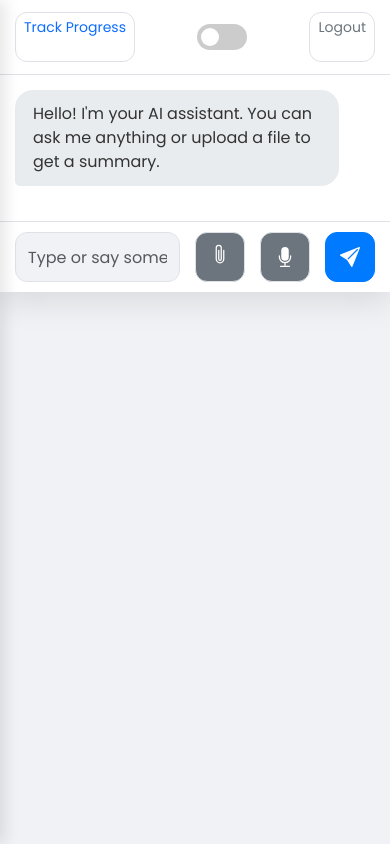
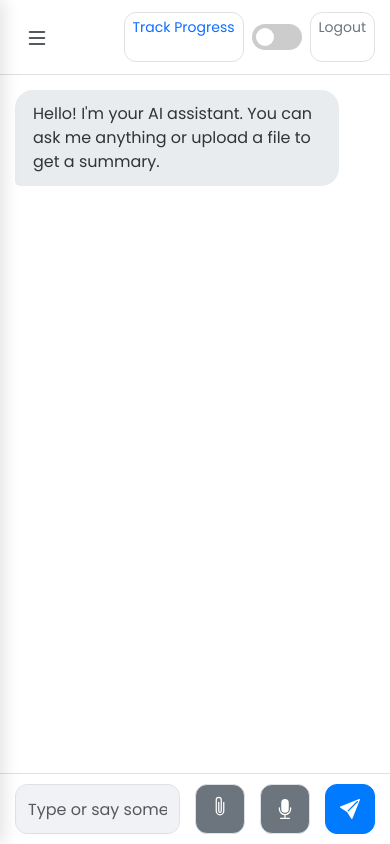
Before and after one commit to adityapethe15/AI-Powered-Chatbot-Flask-LLM-Integration-Dashboard, a Flask app: page / in a window 390 px wide. Run offline with Flask 3, Linux system fonts and the light colour scheme; the visitor is signed in with stand-in values (Sample User, id 1); data that the repository does not hold is empty; some libraries are stand-ins or nearby versions.

Commit message:
Fix mobile layout, scrolling, and add sidebar toggle

```diff
--- a/static/script.js
+++ b/static/script.js
@@ -6,6 +6,8 @@ document.addEventListener('DOMContentLoaded', () => {
     const fileUpload = document.getElementById('file-upload');
     const themeToggle = document.getElementById('theme-checkbox');
     const micBtn = document.getElementById('mic-btn');
+    const menuToggleBtn = document.getElementById('menu-toggle-btn');
+    const sidebar = document.querySelector('.sidebar');
 
     let currentConversationId = null;
 
@@ -14,6 +16,9 @@ document.addEventListener('DOMContentLoaded', () => {
     fileUpload.addEventListener('change', handleFileUpload);
     themeToggle.addEventListener('change', handleThemeToggle);
     micBtn.addEventListener('click', handleVoiceInput);
+    menuToggleBtn.addEventListener('click', () => {
+        sidebar.classList.toggle('show');
+    });
 
     // --- Initial Setup ---
     loadConversations();
--- a/static/style.css
+++ b/static/style.css
@@ -32,17 +32,22 @@
     --shadow: 0 10px 30px rgba(0, 0, 0, 0.4);
 }
 
+html {
+    height: 100%;
+}
+
 body {
     font-family: var(--font-family);
     background-color: var(--bg-color);
     color: var(--text-color);
-    display: flex;
-    justify-content: center;
-    align-items: center;
-    height: 100vh;
-    padding: 15px;
+    height: 100%;
+    margin: 0;
+    padding: 0;
     overflow: hidden;
     transition: background-color 0.3s, color 0.3s;
+    display: flex; /* Added for centering on desktop */
+    justify-content: center; /* Added for centering on desktop */
+    align-items: center; /* Added for centering on desktop */
 }
 
 .chat-container {
@@ -71,7 +76,6 @@ body {
 .history-list li:hover .delete-conv-btn { opacity: 0.7; }
 .delete-conv-btn:hover { opacity: 1; }
 
-/* === THIS IS THE MAIN FIX === */
 /* Structures the entire right-side panel */
 .chat-window {
     flex-grow: 1;
@@ -112,7 +116,6 @@ body {
     background: var(--header-bg);
     flex-shrink: 0; /* Prevents the input area from shrinking */
 }
-/* === END OF MAIN FIX === */
 
 .message { display: flex; margin-bottom: 20px; max-width: 75%; animation: fadeIn 0.5s ease-out; }
 .message-content { padding: 12px 18px; border-radius: 18px; line-height: 1.5; }
@@ -144,6 +147,18 @@ input:checked + .slider { background-color: var(--primary-color); }
 input:focus + .slider { box-shadow: 0 0 1px var(--primary-color); }
 input:checked + .slider:before { transform: translateX(24px); }
 
+/* --- Menu Toggle Button --- */
+.menu-toggle-btn {
+    display: none; /* Hidden on desktop */
+    background: none;
+    border: none;
+    color: var(--text-color);
+    font-size: 1.5rem;
+    padding: 0 10px;
+    margin-right: 10px;
+    z-index: 1001; /* Make sure it's on top */
+}
+
 /* --- Animations --- */
 @keyframes fadeIn { from { opacity: 0; transform: translateY(15px); } to { opacity: 1; transform: translateY(0); } }
 @keyframes bounce { 0%, 80%, 100% { transform: scale(0); } 40% { transform: scale(1.0); } }
@@ -154,27 +169,47 @@ input:checked + .slider:before { transform: translateX(24px); }
 ============================================
 */
 
-/* --- For Tablets --- */
+/* --- For Tablets & Mobile --- */
 @media (max-width: 992px) {
-    .sidebar { position: absolute; left: -300px; z-index: 1000; height: 100%; background: var(--chat-bg); box-shadow: 5px 0 15px rgba(0,0,0,0.1); }
-    body { height: 100%; padding: 0; }
-    .chat-container, .main-dashboard-container, .main-quiz-container, .main-notes-container { height: 100%; border-radius: 0; }
-    .header-title { display: none; }
+    .menu-toggle-btn {
+        display: block; /* Show the button on mobile */
+    }
+    .sidebar {
+        position: absolute;
+        left: -300px; /* Start off-screen */
+        z-index: 1000;
+        height: 100%;
+        background: var(--chat-bg);
+        box-shadow: 5px 0 15px rgba(0,0,0,0.1);
+        transition: left 0.3s ease-in-out; /* Add smooth slide animation */
+    }
+    .sidebar.show {
+        left: 0; /* Slide into view */
+    }
+    body {
+        padding: 0;
+    }
+    .chat-container, .main-dashboard-container, .main-quiz-container, .main-notes-container {
+        height: 100%;
+        width: 100%;
+        max-width: 100%;
+        border-radius: 0;
+    }
+    .header-title {
+        display: none;
+    }
 }
-
 
 /* --- For Phones --- */
 @media (max-width: 576px) {
     /* Stack header items and center them */
     .chat-header {
-        flex-direction: column;
-        align-items: flex-start;
-        gap: 12px;
+        flex-direction: row; /* Keep it as a row */
+        justify-content: space-between;
         padding: 12px 15px;
     }
     .header-controls {
-        width: 100%;
-        justify-content: space-between;
+        width: auto; /* Let it size automatically */
         gap: 8px;
     }
     .username-display {
--- a/templates/index.html
+++ b/templates/index.html
@@ -16,7 +16,7 @@
         <div class="sidebar">
             <div class="sidebar-header">
                 <svg xmlns="http://www.w3.org/2000/svg" width="32" height="32" fill="currentColor" class="bi bi-robot icon" viewBox="0 0 16 16">
-                    <path d="M6 12.5a.5.5 0 0 1 .5-.5h3a.5.5 0 0 1 0 1h-3a.5.5 0 0 1-.5-.5M3 8.062C3 6.76 4.235 5.765 5.53 5.886a26.6 26.6 0 0 0 4.94 0C11.765 5.765 13 6.76 13 8.062v1.157a.93.93 0 0 1-.765.935c-.845.147-2.34.346-4.235.346s-3.39-.2-4.235-.346A.93.93 0 0 1 3 9.219zm4.542-.827a.25.25 0 0 0 .217.065l.92.29a.25.25 0 0 0 .217-.065l2.16-1.59a.25.25 0 0 0 .095-.21a.25.25 0 0 0-.244-.244l-1.59-2.16a.25.25 0 0 0-.21-.095a.25.25 0 0 0-.21.095l-1.59 2.16a.25.25 0 0 0-.244.244a.25.25 0 0 0 .095.21zM2.5 1A1.5 1.5 0 0 0 1 2.5V12a1.5 1.5 0 0 0 1.5 1.5h11A1.5 1.5 0 0 0 15 12V2.5A1.5 1.5 0 0 0 13.5 1zM2 2.5a.5.5 0 0 1 .5-.5h11a.5.5 0 0 1 .5.5V12a.5.5 0 0 1-.5.5h-11a.5.5 0 0 1-.5-.5z"/>
+                    <path d="M6 12.5a.5.5 0 0 1 .5-.5h3a.5.5 0 0 1 0 1h-3a.5.5 0 0 1-.5-.5M3 8.062C3 6.76 4.235 5.765 5.53 5.886a26.6 26.6 0 0 0 4.94 0C11.765 5.765 13 6.76 13 8.062v1.157a.93.93 0 0 1-.765.935c-.845.147-2.34.346-4.235.346s-3.39-.2-4.235-.346A.93.93 0 0 1 3 9.219zm4.542-.827a.25.25 0 0 0 .217.065l.92.29a.25.25 0 0 0 .217-.065l2.16-1.59a.25.25 0 0 0 .095-.21a.25.25 0 0 0-.244-.244l-1.59-2.16a.25.25 0 0 0-.21-.095a.25.25 0 0 0-.21.095l-1.59 2.16a.25.25 0 0 0-.244.244a.25.25 0 0 0 .095.21zM2.5 1A1.5 1.5 0 0 0 1 2.5V12a1.5 1.5 0 0 0 1.5 1.5h11A1.5 1.5 0 0 0 15 12V2.5A1.5 1.5 0 0 0 13.5 1zM2 2.5a.5.5 0 0 1 .5-.5h11a.5.5 0 0 1 .5.5V12a.5.5 0 0 1-.5-.5h-11a.5.5 0 0 1-.5-.5z"/>
                 </svg>
                 <h4>Chat History</h4>
             </div>
@@ -26,6 +26,11 @@
         <div class="chat-window">
 
             <div class="chat-header">
+                <button class="menu-toggle-btn" id="menu-toggle-btn">
+                    <svg xmlns="http://www.w3.org/2000/svg" width="24" height="24" fill="currentColor" class="bi bi-list" viewBox="0 0 16 16">
+                        <path fill-rule="evenodd" d="M2.5 12a.5.5 0 0 1 .5-.5h10a.5.5 0 0 1 0 1H3a.5.5 0 0 1-.5-.5zm0-4a.5.5 0 0 1 .5-.5h10a.5.5 0 0 1 0 1H3a.5.5 0 0 1-.5-.5zm0-4a.5.5 0 0 1 .5-.5h10a.5.5 0 0 1 0 1H3a.5.5 0 0 1-.5-.5z"/>
+                    </svg>
+                </button>
                 <span class="header-title">AI Assistant</span>
                 <div class="header-controls">
                     <span class="username-display">Welcome, {{ current_user.username }}</span>
```
